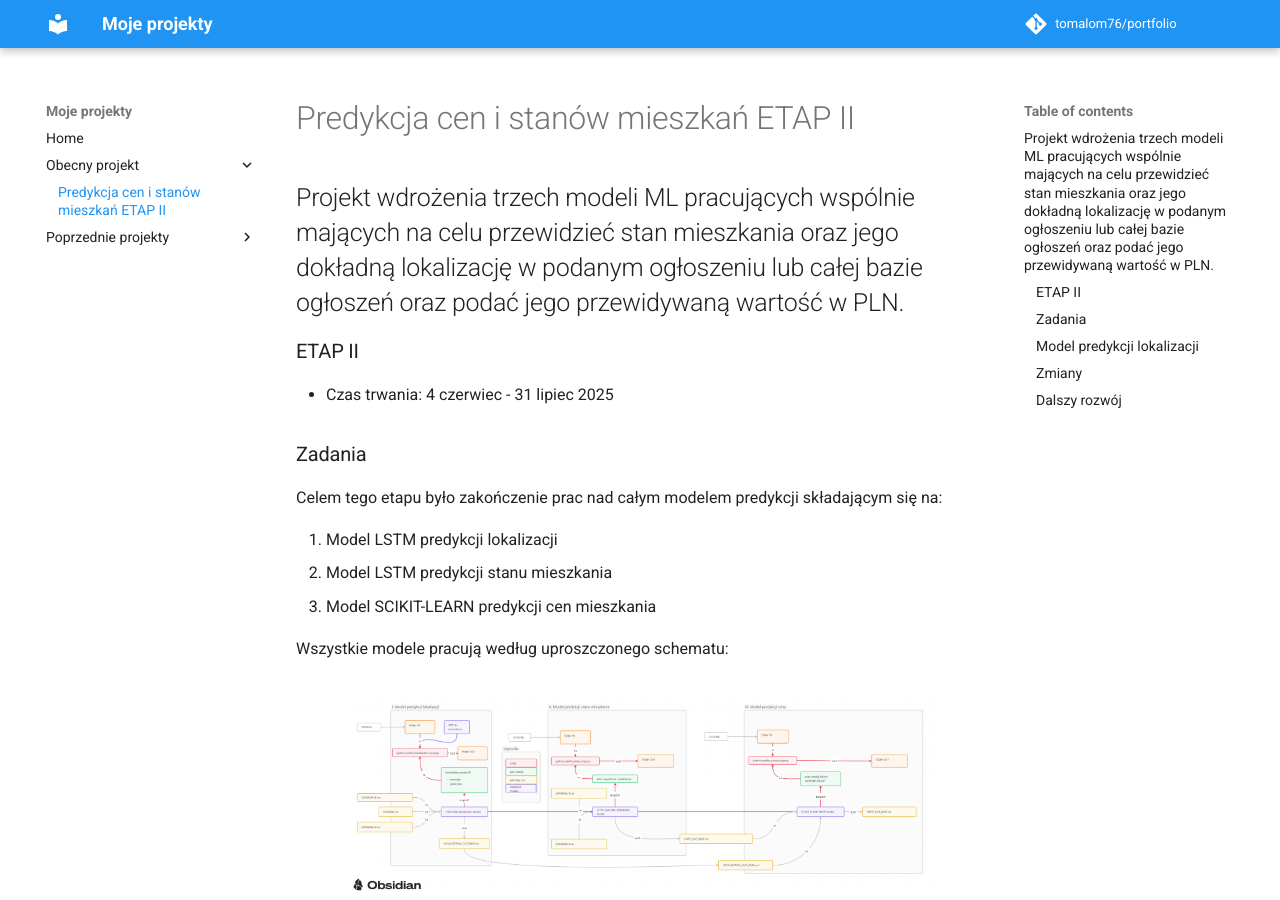
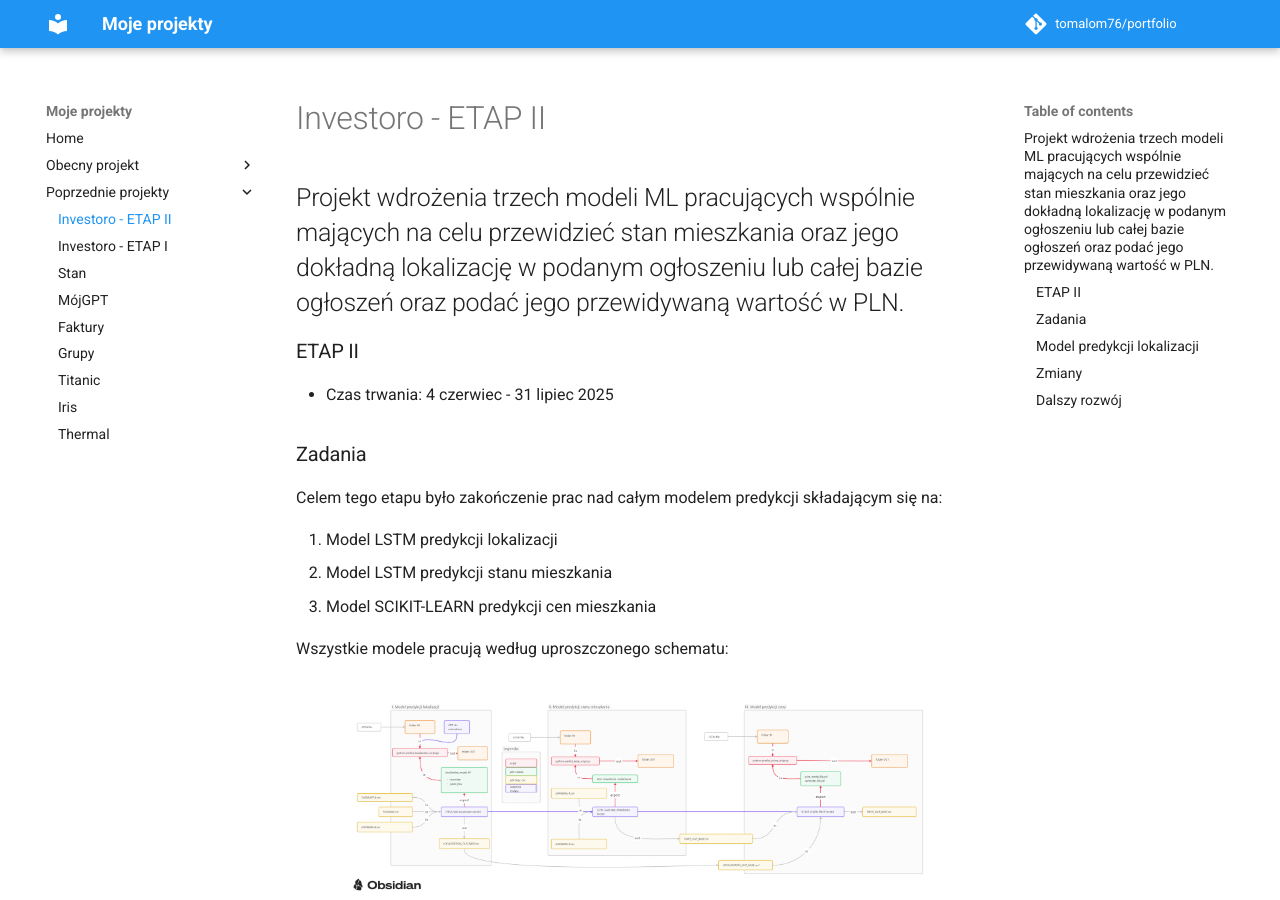
Before and after one commit to Tomalom76/portfolio, an MkDocs documentation site: the page built from docs/Investoro/index.md, in a window 1280 px wide and 900 px high. Built offline with MkDocs 1.6.1 and Material for MkDocs 9.7.7, drawn with Linux system fonts in a browser that asks for light colours; comment, search, counter and statistics services are not loaded.

Commit message:
dodanie investoro3

```diff
--- a/mkdocs.yml
+++ b/mkdocs.yml
@@ -16,8 +16,9 @@
 nav:
 - Home: index.md
 - Obecny projekt:
-  - "Predykcja cen i stanów mieszkań ETAP II": Investoro/index.md
+  - "Predykcja cen i stanów mieszkań ETAP III": Investoro3/index.md
 - Poprzednie projekty:
+  - "Investoro - ETAP II" : Investoro/index.md
   - "Investoro - ETAP I": Investoro2/index.md
   - "Stan"   : Stan/index.md
   - "MójGPT" : mojGPT/index.md
```
Also changed, not shown: docs/Investoro3/index.md (added, +19 -0 lines), docs/Investoro3/images/Schemat_uproszczony_2.png (added).
